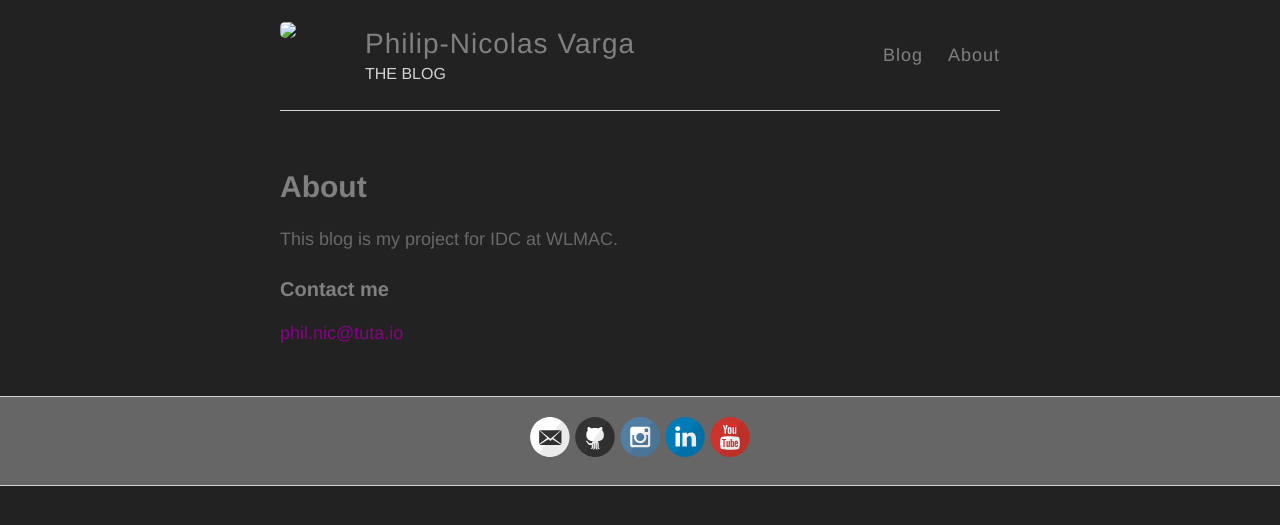
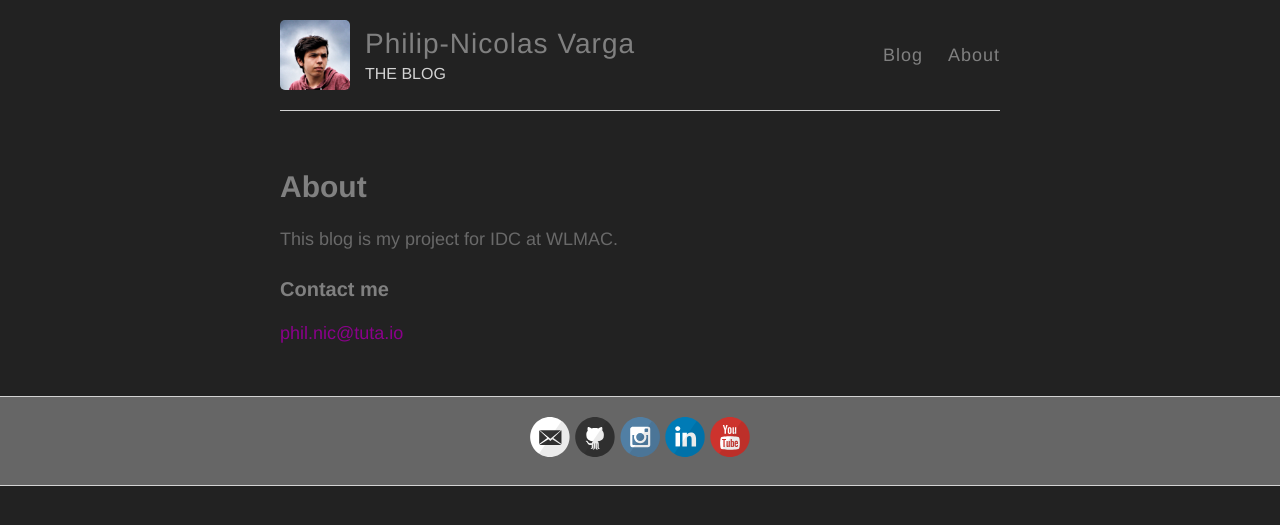
Before and after one commit to Philip-Nicolas/Philip-Nicolas.github.io, a Jekyll site: the page built from about.md, in a window 1280 px wide. Shown: the top 525 px of the page. Built offline with Jekyll 4.4.1, drawn with Linux system fonts in a browser that asks for light colours.

Commit message:
Changed logo image path.

```diff
--- a/_config.yml
+++ b/_config.yml
@@ -9,7 +9,7 @@ name: Philip-Nicolas Varga
 description: THE BLOG
 
 # URL of your avatar or profile pic (you could use your GitHub profile pic)
-avatar: images/head.jpg
+avatar: https://philip-nicolas.github.io/images/head.jpg
 
 #
 # Flags below are optional
```
